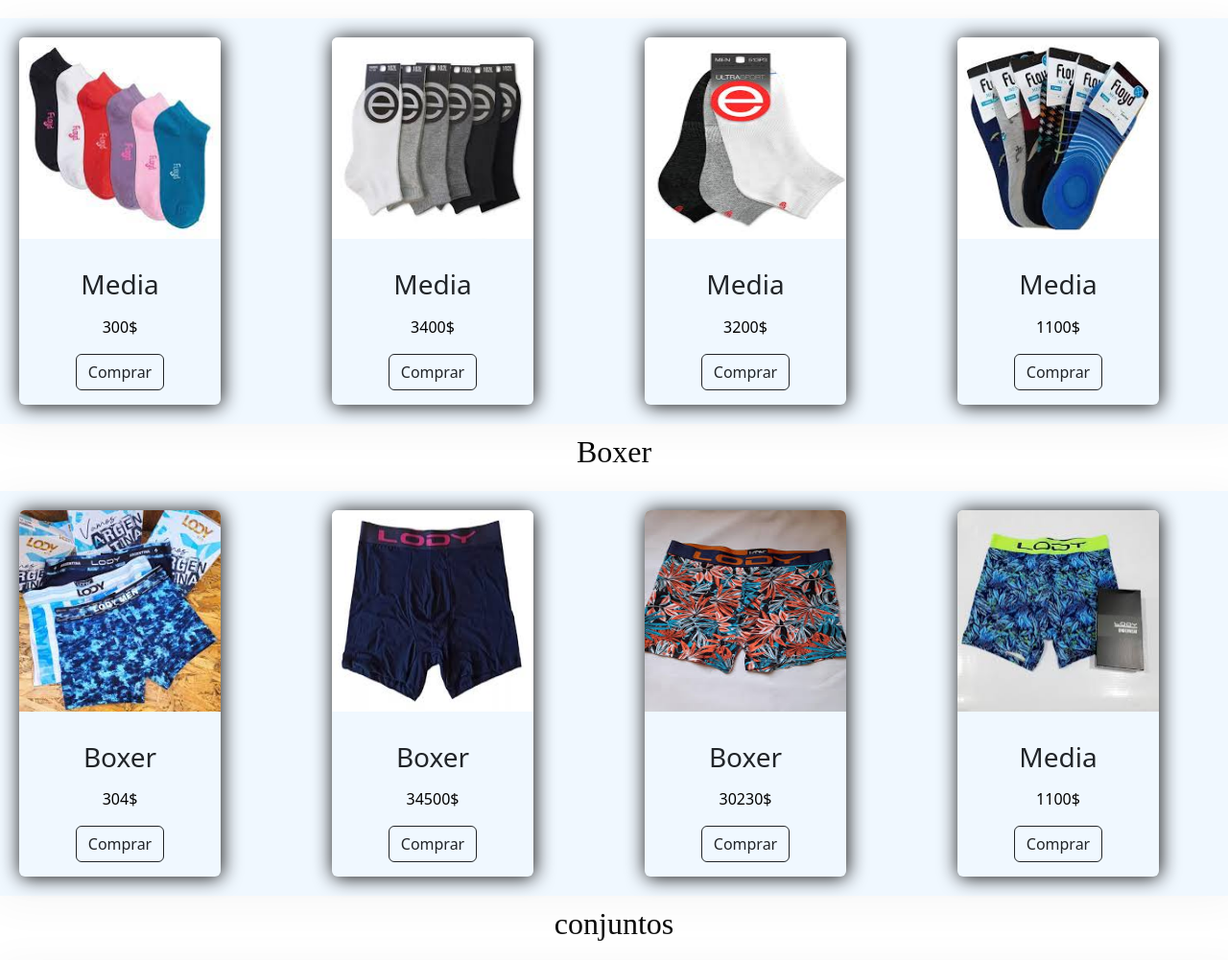
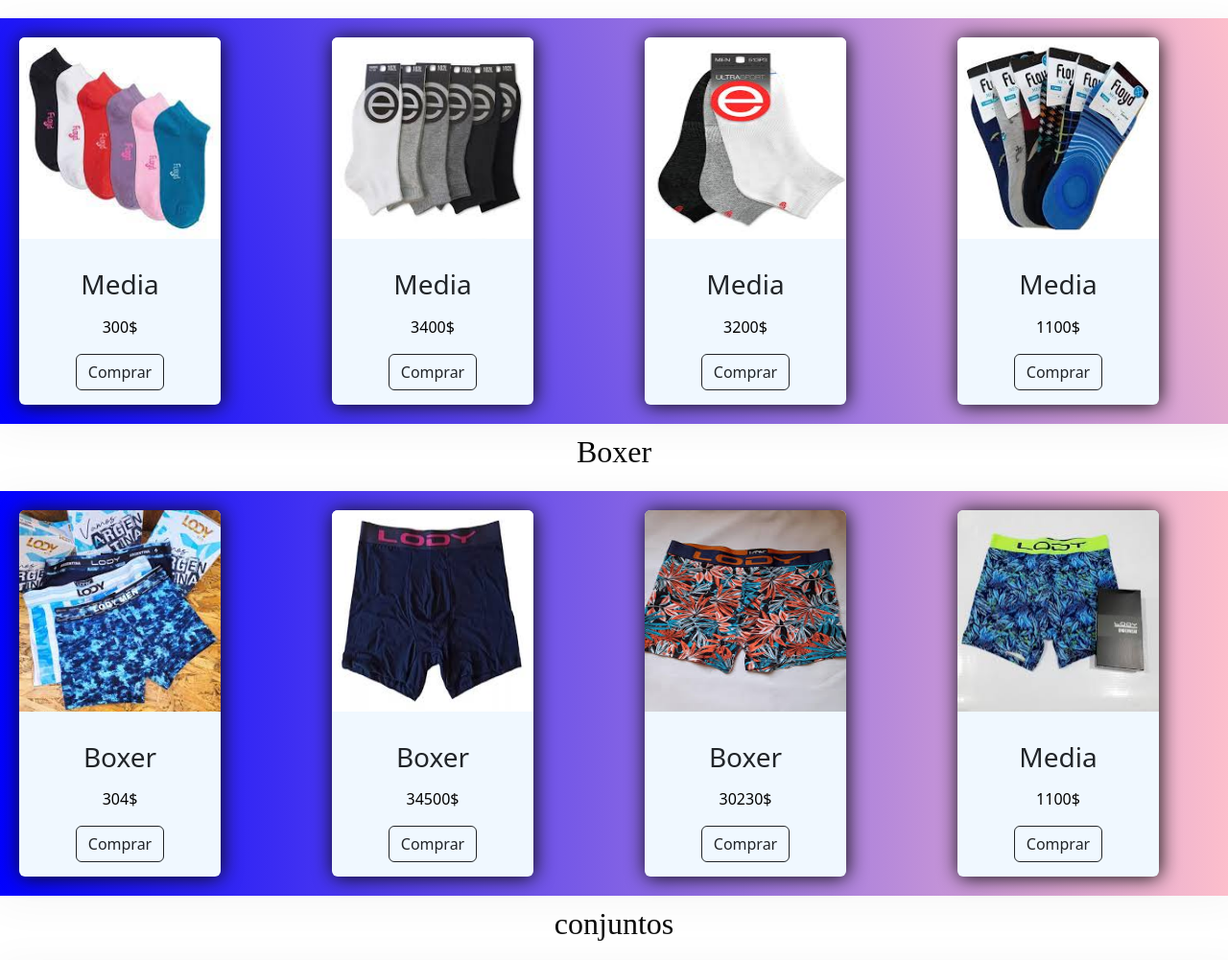
Before and after one commit to MauroParroni/Pagina-Lenceria-Parroni-Mauro, a plain HTML site: page Paginas/Productos.html in a window 1280 px wide. Shown: the part 291-1292 px from the top of the page at 96% size. Drawn offline with nearby package versions, Linux system fonts and the light colour scheme.

Commit message:
Color change

```diff
--- a/Css/main.css
+++ b/Css/main.css
@@ -33,7 +33,7 @@
    margin: 0;}
    .pr_medias{
     grid-area: medias;
-    background-color: aliceblue;
+    background: linear-gradient(70deg, blue, pink);
     box-shadow: 5px 5px 50px whitesmoke;
      border-radius: 5px;
      height: 100%;
@@ -41,14 +41,14 @@
 
   .pr_boxer{
     grid-area: boxer;
-    background-color: aliceblue;
+    background: linear-gradient(90deg, blue, pink);
     box-shadow: 5px 5px 50px whitesmoke;
       border-radius: 5px;
       height: 100%;
   }
   .pr_conjuntos{
     grid-area: conjuntos;
-    background-color: aliceblue;
+    background: linear-gradient(70deg, blue, pink);
     box-shadow: 5px 5px 50px whitesmoke;
       border-radius: 5px;
       height: 100%;
```
